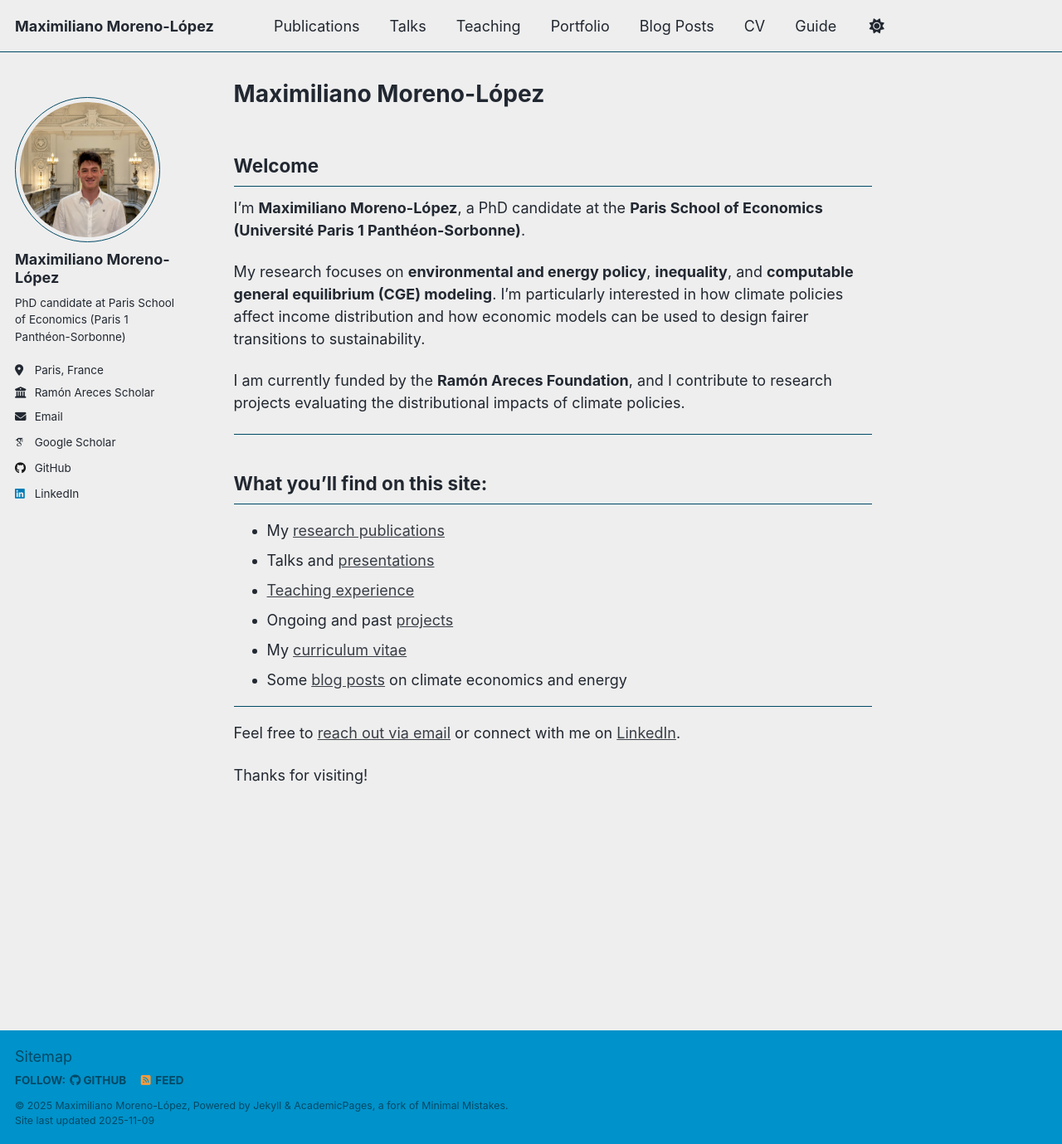
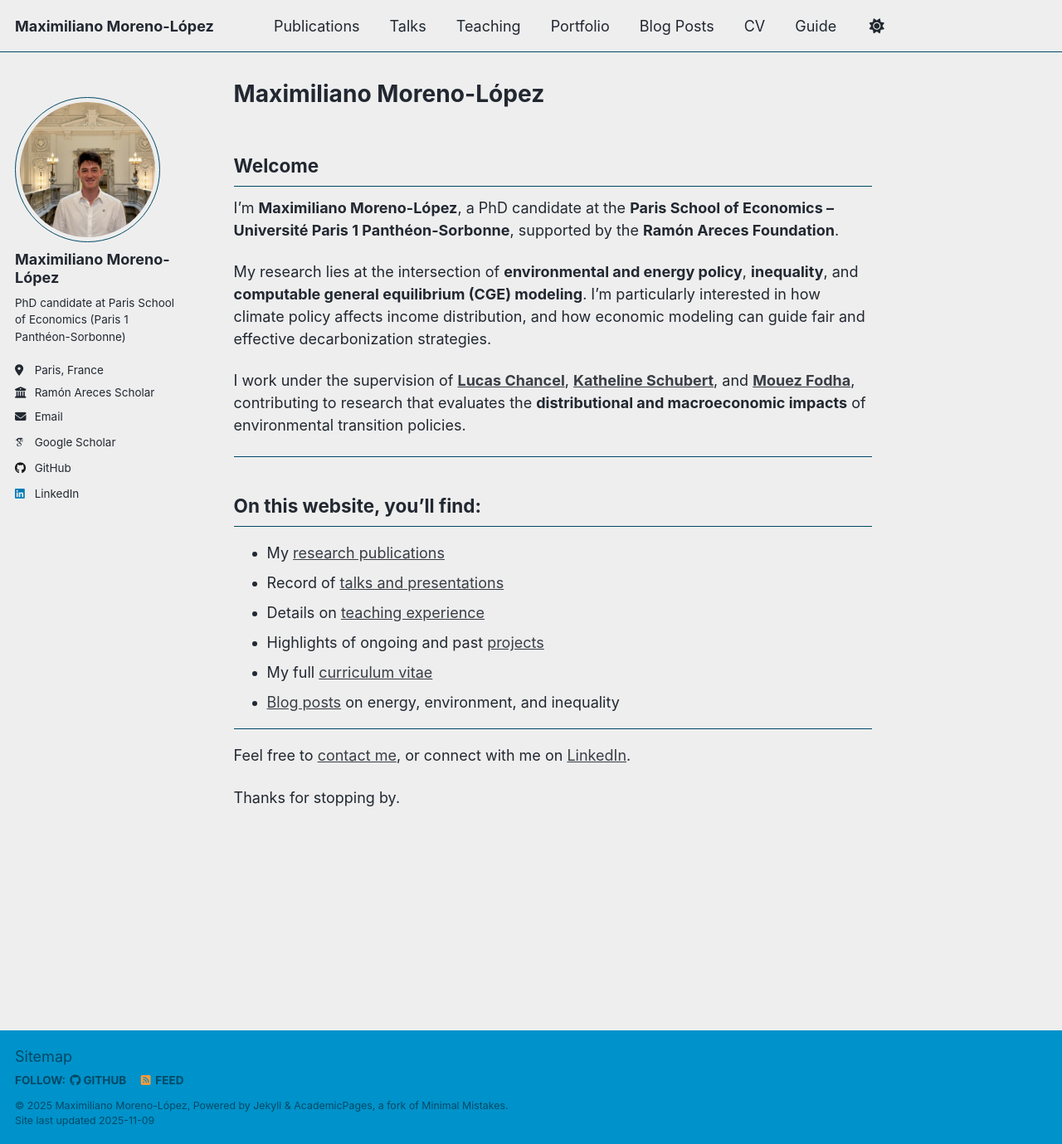
Before and after one commit to MaximilianoMoreno-Lopez/MaximilianoMoreno-Lopez.github.io, a Jekyll site: the page built from _pages/about.md, in a window 1280 px wide and 1379 px high. Shown: the whole window at 83% size. Built offline with Jekyll 4.4.1, drawn with Linux system fonts in a browser that asks for light colours; some web fonts are replaced; a script that is not in the unit is left out.

Commit message:
Update about.md

```diff
--- a/_pages/about.md
+++ b/_pages/about.md
@@ -9,25 +9,25 @@ redirect_from:
 
 ## Welcome
 
-I'm **Maximiliano Moreno-López**, a PhD candidate at the **Paris School of Economics (Université Paris 1 Panthéon-Sorbonne)**.
+I’m **Maximiliano Moreno-López**, a PhD candidate at the **Paris School of Economics – Université Paris 1 Panthéon-Sorbonne**, supported by the **Ramón Areces Foundation**.
 
-My research focuses on **environmental and energy policy**, **inequality**, and **computable general equilibrium (CGE) modeling**. I'm particularly interested in how climate policies affect income distribution and how economic models can be used to design fairer transitions to sustainability.
+My research lies at the intersection of **environmental and energy policy**, **inequality**, and **computable general equilibrium (CGE) modeling**. I’m particularly interested in how climate policy affects income distribution, and how economic modeling can guide fair and effective decarbonization strategies.
 
-I am currently funded by the **Ramón Areces Foundation**, and I contribute to research projects evaluating the distributional impacts of climate policies.
+I work under the supervision of [**Lucas Chancel**](https://lucaschancel.com/en/), [**Katheline Schubert**](https://www.parisschoolofeconomics.eu/personnes/katheline-schubert/), and [**Mouez Fodha**](https://www.parisschoolofeconomics.eu/personnes/mouez-fodha/), contributing to research that evaluates the **distributional and macroeconomic impacts** of environmental transition policies.
 
 ---
 
-## What you’ll find on this site:
+## On this website, you’ll find:
 
 - My [research publications](/publications)
-- Talks and [presentations](/talks)
-- [Teaching experience](/teaching)
-- Ongoing and past [projects](/portfolio)
-- My [curriculum vitae](/cv)
-- Some [blog posts](/blog) on climate economics and energy
+- Record of [talks and presentations](/talks)
+- Details on [teaching experience](/teaching)
+- Highlights of ongoing and past [projects](/portfolio)
+- My full [curriculum vitae](/cv)
+- [Blog posts](/blog) on energy, environment, and inequality
 
 ---
 
-Feel free to [reach out via email](mailto:maximiliano.moreno-lopez@psemail.eu) or connect with me on [LinkedIn](https://www.linkedin.com/in/your-linkedin-handle).
+Feel free to [contact me](mailto:maximiliano.moreno-lopez@psemail.eu), or connect with me on [LinkedIn](https://www.linkedin.com/in/maximiliano-moreno-l%C3%B3pez-854101175/).
 
-Thanks for visiting!
+Thanks for stopping by.
```
